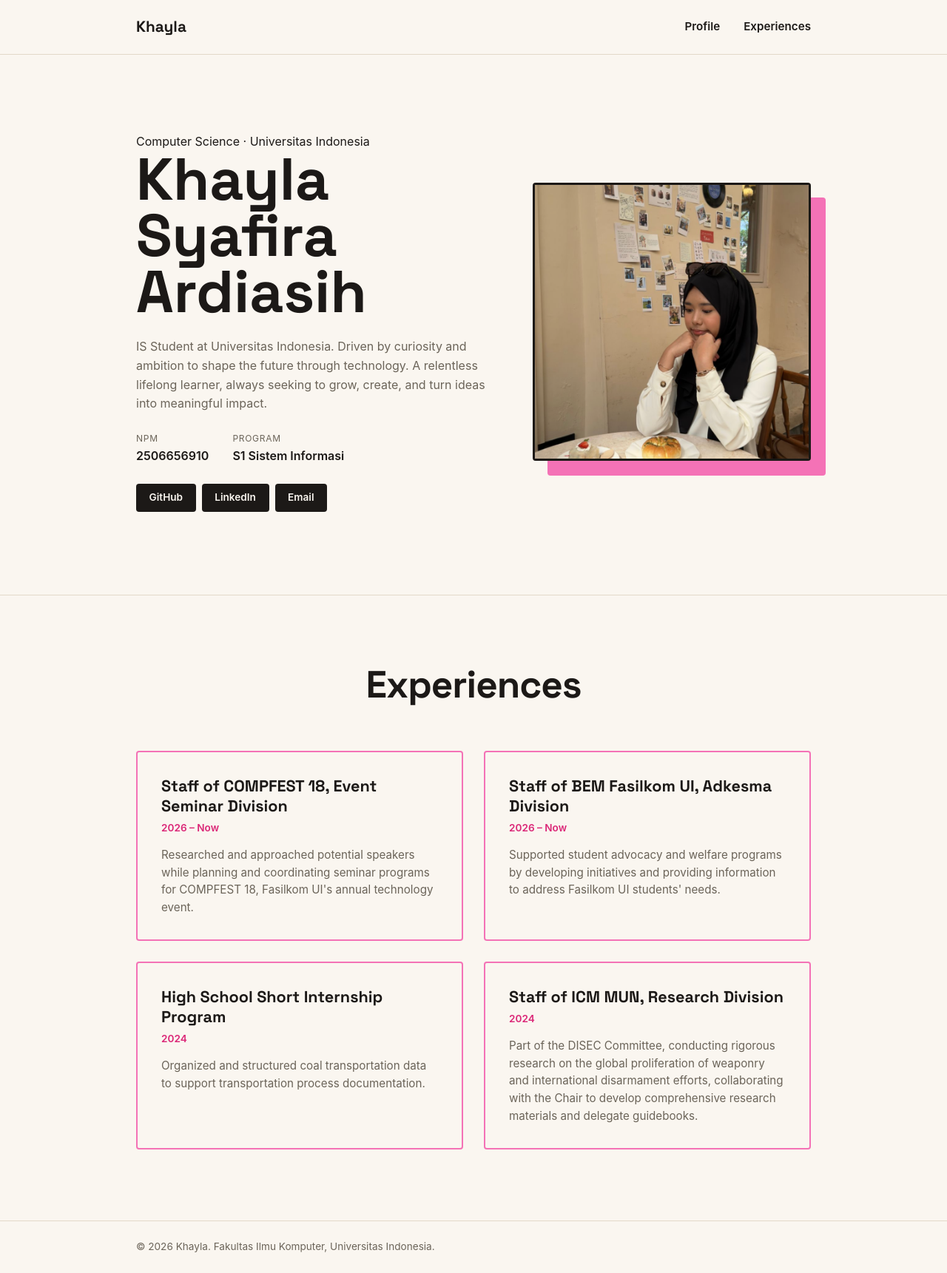
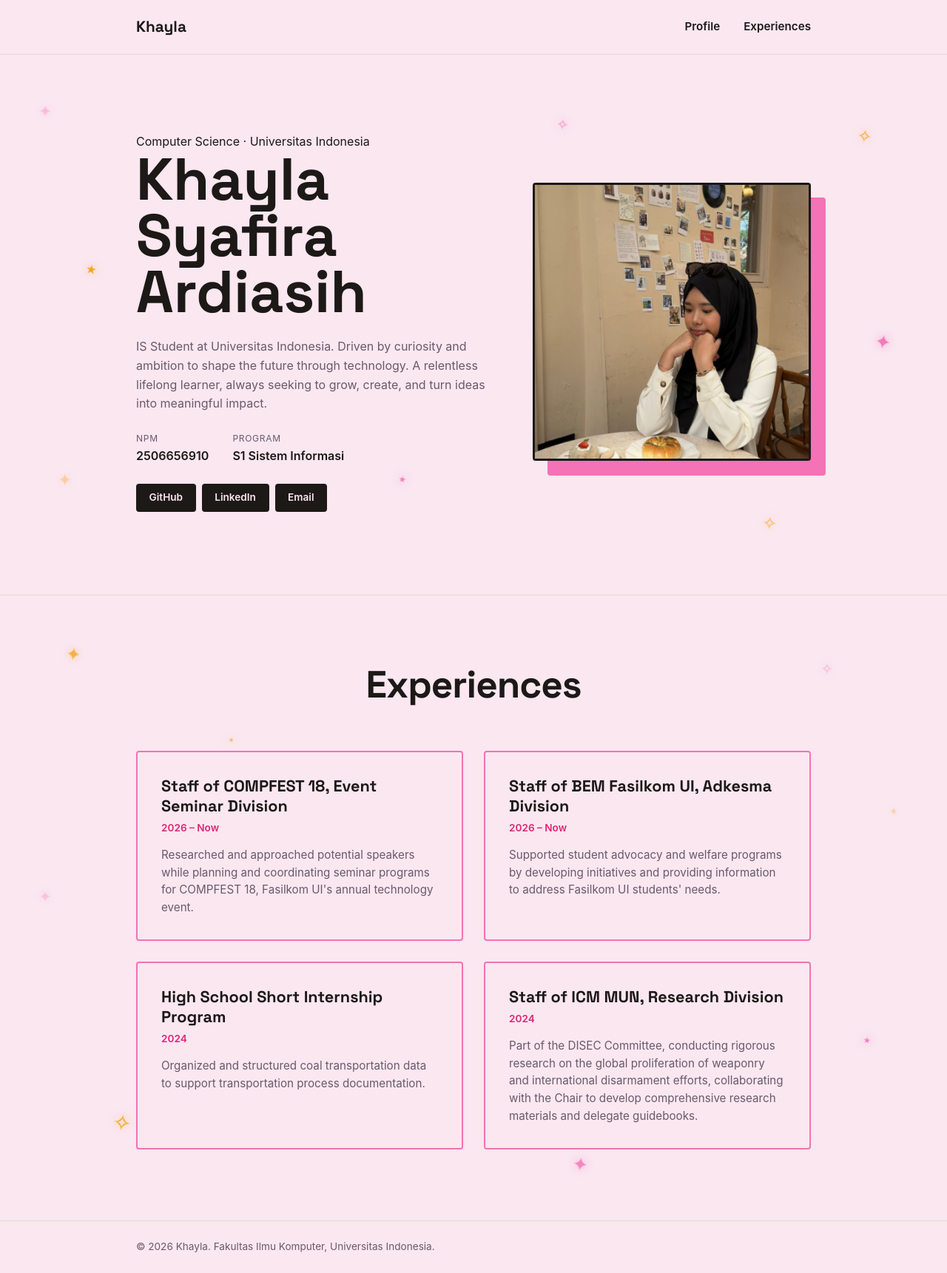
Before and after one commit to khaylaardiasih/myportofolio, a Django app: page / in a window 1280 px wide. Shown: the whole page at 74% size. Run offline with Django 4.2, Linux system fonts and the light colour scheme.

Commit message:
Penambahan kreativitas yaitu efek sparkles pada halaman portofolio, melakukan perubahan visual agar tampilan lebih sesuai dengan desain yang diinginkan, dan melengkapi jawaban pertanyaan reflektif dan AI disclosure.

```diff
--- a/static/css/style.css
+++ b/static/css/style.css
@@ -10,11 +10,11 @@ html {
 
 :root {
    --ink: #1c1917;
-   --paper: #faf6f0;
+   --paper: #fae7f0;
    --accent: #f472b6;
    --accent-dark: #db2777;
    --line: #e3d9c9;
-   --text-muted: #6b6459;
+   --text-muted: #6b596b;
    --radius: 4px;
 }
 
@@ -307,3 +307,61 @@ h1, .brand, .section-title, .exp-title { /* Menambahkan .section-title & .exp-ti
        padding: 1.5rem;
    }
 }
+
+/* Tambahan Kreativitas: sparkles pink & gold di background halaman */
+.hero, .experiences-section {
+    position: relative;
+    overflow: hidden;
+}
+
+.sparkle {
+    position: absolute; /* posisi bebas */
+    user-select: none;
+    pointer-events: none; /* tidak menghalangi elemen lain */
+    z-index: 0;
+    animation: twinkleFloat 3.2s ease-in-out infinite;
+}
+
+/* pink sparkles with glow */
+.sparkle-pink {
+    color: var(--accent);
+    text-shadow: 0 0 10px rgba(244, 114, 182, 0.65);
+}
+
+/* gold sparkles with glow */
+.sparkle-gold {
+    color: #f59e0b;
+    text-shadow: 0 0 10px rgba(245, 158, 11, 0.55);
+}
+
+/* Animasi melayang dan kedap kedip */
+@keyframes twinkleFloat {
+    0%, 100% {
+        transform: translateY(0) rotate(0deg) scale(0.85);
+        opacity: 0.3;
+    }
+    50% {
+        transform: translateY(-10px) rotate(10deg) scale(1.2);
+        opacity: 0.95;
+    }
+}
+
+/* Posisi sparkles di section profile */
+.sp-1 { top: 8%;  left: 4%;   font-size: 1.5rem; animation-delay: 0s;   animation-duration: 3.5s; }
+.sp-2 { top: 14%; right: 8%;  font-size: 1.3rem; animation-delay: 1.1s; animation-duration: 4s; }
+.sp-3 { top: 38%; left: 9%;   font-size: 1.7rem; animation-delay: 2.2s; animation-duration: 3s; }
+.sp-4 { top: 52%; right: 6%;  font-size: 1.4rem; animation-delay: 0.7s; animation-duration: 3.8s; }
+.sp-5 { bottom: 18%; left: 42%; font-size: 1.2rem; animation-delay: 1.7s; animation-duration: 3.2s; }
+.sp-6 { top: 76%; left: 6%;   font-size: 1.6rem; animation-delay: 2.8s; animation-duration: 4.2s; }
+.sp-7 { bottom: 10%; right: 18%; font-size: 1.4rem; animation-delay: 0.4s; animation-duration: 3.6s; }
+.sp-8 { top: 12%; right: 40%; font-size: 1.1rem; animation-delay: 1.9s; animation-duration: 2.8s; }
+
+/* Posisi sparkles di section experiences */
+.sp-9  { top: 8%;  left: 7%;   font-size: 1.4rem; animation-delay: 0.5s; animation-duration: 3.6s; }
+.sp-10 { top: 10%; right: 12%; font-size: 1.3rem; animation-delay: 1.8s; animation-duration: 4.1s; }
+.sp-11 { top: 32%; right: 5%;  font-size: 1.6rem; animation-delay: 0.2s; animation-duration: 3.1s; }
+.sp-12 { top: 46%; left: 4%;   font-size: 1.5rem; animation-delay: 2.5s; animation-duration: 3.9s; }
+.sp-13 { bottom: 26%; right: 8%; font-size: 1.2rem; animation-delay: 1.3s; animation-duration: 3.4s; }
+.sp-14 { bottom: 12%; left: 12%; font-size: 1.6rem; animation-delay: 0.9s; animation-duration: 4s; }
+.sp-15 { bottom: 6%;  right: 38%; font-size: 1.4rem; animation-delay: 2.1s; animation-duration: 3.3s; }
+.sp-16 { top: 22%; left: 24%;  font-size: 1.1rem; animation-delay: 1.5s; animation-duration: 2.9s; }
--- a/templates/index.html
+++ b/templates/index.html
@@ -22,6 +22,15 @@
 
     <main>
         <section class="hero" id="profile">
+            <!-- Tambahan Kreativitas: sparkles pink & gold di background halaman -->
+            <span class="sparkle sparkle-pink sp-1">✦</span>
+            <span class="sparkle sparkle-gold sp-2">✧</span>
+            <span class="sparkle sparkle-gold sp-3">⋆</span>
+            <span class="sparkle sparkle-pink sp-4">✦</span>
+            <span class="sparkle sparkle-pink sp-5">⋆</span>
+            <span class="sparkle sparkle-gold sp-6">✦</span>
+            <span class="sparkle sparkle-gold sp-7">✧</span>
+            <span class="sparkle sparkle-pink sp-8">✧</span>
             <div class="container hero-grid">
                 <div class="hero-identity">
                     <p class="Information Systems · Universitas Indonesia">Computer Science &middot; Universitas Indonesia</p>
@@ -54,6 +63,15 @@
 
          <!-- TUGAS 1 : Section Experiences -->
         <section class="experiences-section" id="experiences">
+            <!-- Tambahan Kreativitas: sparkles pink & gold di background halaman -->
+            <span class="sparkle sparkle-gold sp-9">✦</span>
+            <span class="sparkle sparkle-pink sp-10">✧</span>
+            <span class="sparkle sparkle-gold sp-11">⋆</span>
+            <span class="sparkle sparkle-pink sp-12">✦</span>
+            <span class="sparkle sparkle-pink sp-13">⋆</span>
+            <span class="sparkle sparkle-gold sp-14">✧</span>
+            <span class="sparkle sparkle-pink sp-15">✦</span>
+            <span class="sparkle sparkle-gold sp-16">⋆</span>
             <div class="container">
                 <!-- Judul di tengah atas -->
                 <div class="section-header">
```
Also changed, not shown: README.md, 1 other file.
